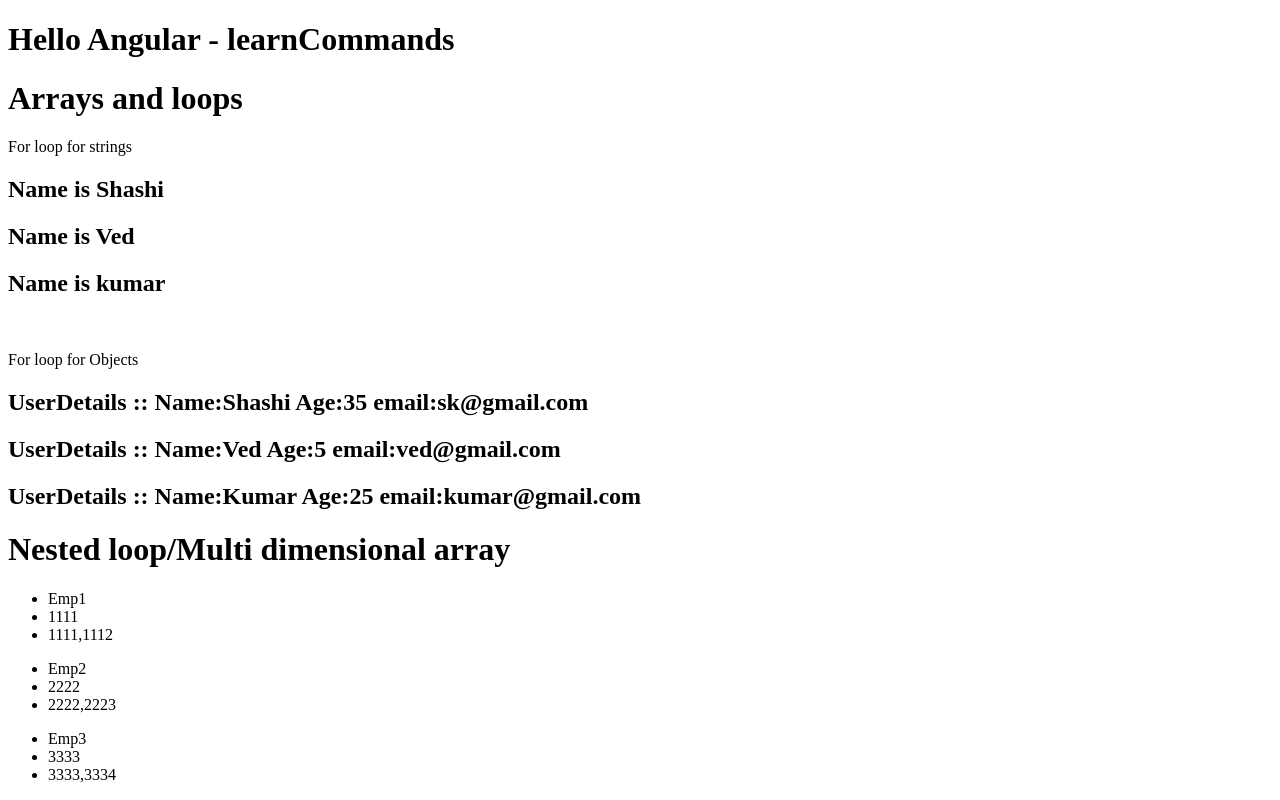
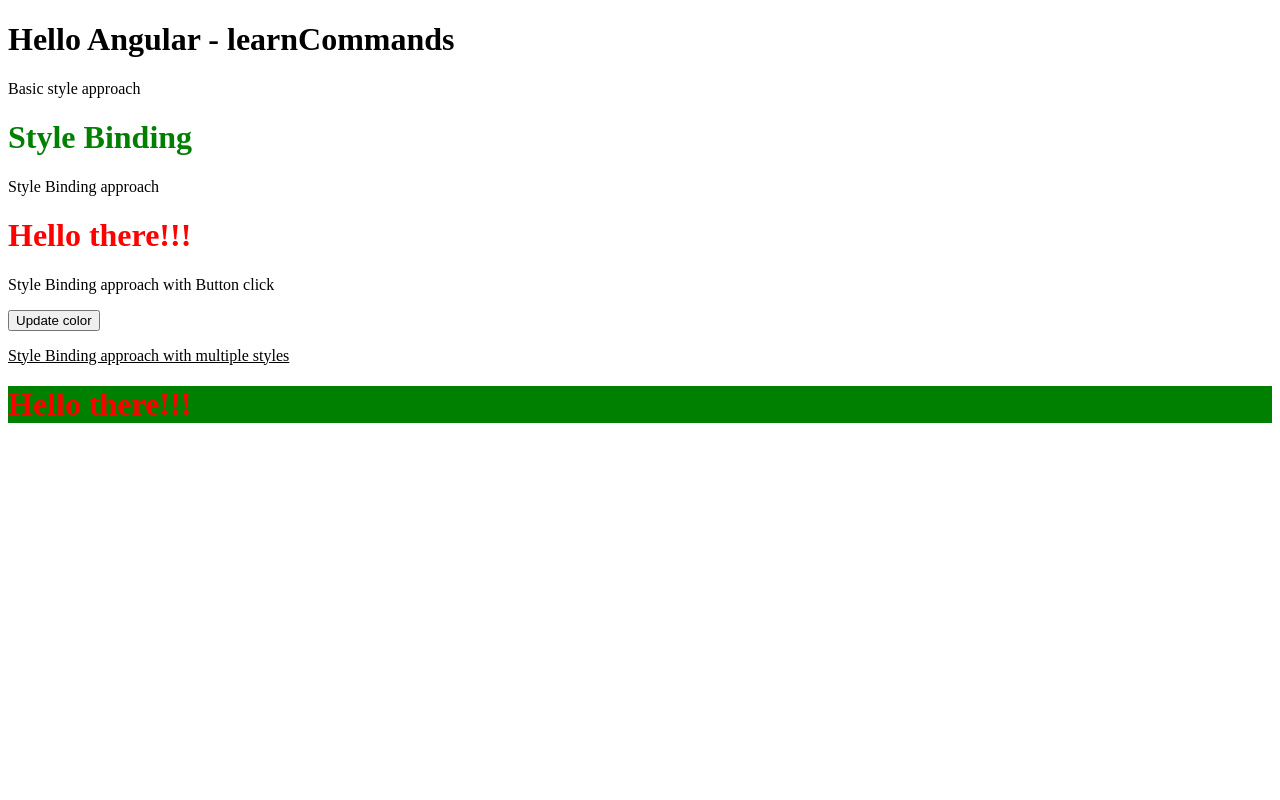
Before and after one commit to ShashikumarKoti/2024, an Angular app in the folder Angular/learnCommands/: page / in a window 1280 px wide. Shown: the top 800 px of the page. Built offline with nearby package versions, Linux system fonts and the light colour scheme.

Commit message:
style binding

```diff
--- a/Angular/learnCommands/src/app/app.component.html
+++ b/Angular/learnCommands/src/app/app.component.html
@@ -10,5 +10,6 @@
 <app-events-learning></app-events-learning>
 <app-input-box></app-input-box>
 <app-counter-example></app-counter-example>
-<app-property-binding-demo></app-property-binding-demo> -->
-<app-for-loops-learning></app-for-loops-learning>
+<app-property-binding-demo></app-property-binding-demo>
+<app-for-loops-learning></app-for-loops-learning>  -->
+<app-style-binding-learning></app-style-binding-learning>
--- a/Angular/learnCommands/src/app/app.module.ts
+++ b/Angular/learnCommands/src/app/app.module.ts
@@ -14,6 +14,7 @@
 import { CounterExampleComponent } from './counter-example/counter-example.component';
 import { PropertyBindingDemoComponent } from './property-binding-demo/property-binding-demo.component';
 import { ForLoopsLearningComponent } from './for-loops-learning/for-loops-learning.component';
+import { StyleBindingLearningComponent } from './style-binding-learning/style-binding-learning.component';
 
 @NgModule({
   declarations: [
@@ -28,7 +29,8 @@
     InputBoxComponent,
     CounterExampleComponent,
     PropertyBindingDemoComponent,
-    ForLoopsLearningComponent
+    ForLoopsLearningComponent,
+    StyleBindingLearningComponent
   ],
   imports: [
     BrowserModule,
--- /dev/null
+++ b/Angular/learnCommands/src/app/style-binding-learning/style-binding-learning.component.html
@@ -0,0 +1,11 @@
+<p>Basic style approach</p>
+<h1 style="color: green;">{{title}}</h1>
+
+<p>Style Binding approach</p>
+<h1 [style.color]="colorToBeDisplayed">{{greet}}</h1>
+
+<p>Style Binding approach with Button click</p>
+<button (click)="updateColor()">Update color</button>
+
+<p style="text-decoration: underline;">Style Binding approach with multiple styles</p>
+<h1 [style.color]="colorToBeDisplayed" [style.backgroundColor]="bgColor">{{greet}}</h1>
--- /dev/null
+++ b/Angular/learnCommands/src/app/style-binding-learning/style-binding-learning.component.ts
@@ -0,0 +1,25 @@
+import { Component, OnInit } from '@angular/core';
+
+@Component({
+  selector: 'app-style-binding-learning',
+  templateUrl: './style-binding-learning.component.html',
+  styleUrls: ['./style-binding-learning.component.css']
+})
+export class StyleBindingLearningComponent implements OnInit {
+
+  constructor() { }
+
+  ngOnInit(): void {
+  }
+
+  title="Style Binding"
+  colorToBeDisplayed="red";
+  greet="Hello there!!!";
+  bgColor="green";
+
+  updateColor() {
+      this.colorToBeDisplayed="blue";
+      this.bgColor="yellow";
+  }
+
+}
```
Also changed, not shown: Angular/learnCommands/src/app/style-binding-learning/style-binding-learning.component.css (added), 2 other files (tests, documents, lock files or other folders).
